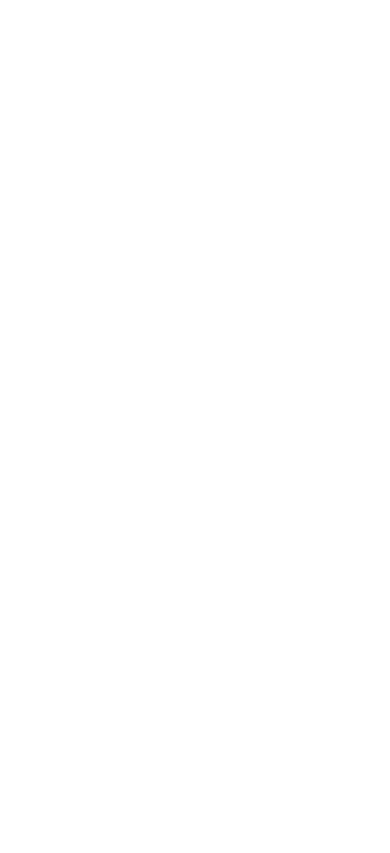
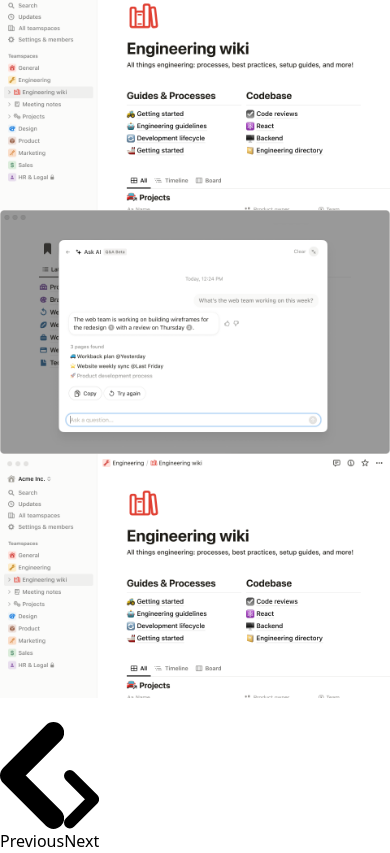
Before and after one commit to wunmicrown/Notion-project, a React (Vite) app: page / in a window 390 px wide. Shown: the part 1276-2129 px from the top of the page. Before the commit the page ends 999 px from the top, so only its background shows below. Built offline with nearby package versions, Linux system fonts and the light colour scheme.

Commit message:
working on the carousel

```diff
--- a/src/Component/Carousel.jsx
+++ b/src/Component/Carousel.jsx
@@ -1,11 +1,61 @@
-import React from 'react'
+import React, { useState } from 'react';
+import img from '../assets/image-folder/Kombi_Hero.png';
+import img1 from '../assets/image-folder/engineering.png';
 
 const Carousel = () => {
+  const images = [img, img1, img, img1];
+  const [currentSlide, setCurrentSlide] = useState(0);
+
+  const handlePrevSlide = () => {
+    setCurrentSlide((prevSlide) => (prevSlide === 0 ? images.length - 1 : prevSlide - 1));
+  };
+
+  const handleNextSlide = () => {
+    setCurrentSlide((prevSlide) => (prevSlide === images.length - 1 ? 0 : prevSlide + 1));
+  };
+
   return (
     <>
+      <div id="default-carousel" className="relative w-full" data-carousel="slide">
+        <div className="relative h-56 overflow-hidden rounded-lg md:h-96">
+          {images.map((image, index) => (
+            <div key={index} className={`duration-700 ease-in-out ${index === currentSlide ? '' : 'hidden'}`} data-carousel-item>
+              <img src={image} alt={`Slide ${index + 1}`} className="absolute block w-full h-full object-cover" />
+            </div>
+          ))}
+        </div>
+        <div className="absolute z-30 flex -translate-x-1/2 bottom-5 left-1/2 space-x-3 rtl:space-x-reverse">
+          {images.map((_, index) => (
+            <button
+              key={index}
+              type="button"
+              className={`w-3 h-3 rounded-full ${index === currentSlide ? 'bg-black' : 'bg-white'}`}
+              aria-current={index === currentSlide}
+              aria-label={`Slide ${index + 1}`}
+              data-carousel-slide-to={index}
+            ></button>
+          ))}
+        </div>
+        <button type="button" onClick={handlePrevSlide} className="absolute top-0 start-0 z-30 flex items-center justify-center h-full px-4 cursor-pointer group focus:outline-none" data-carousel-prev>
+        <span class="inline-flex items-center justify-center w-10 h-10 rounded-full bg-white/30 dark:bg-gray-800/30 group-hover:bg-white/50 dark:group-hover:bg-gray-800/60 group-focus:ring-4 group-focus:ring-white dark:group-focus:ring-gray-800/70 group-focus:outline-none">
+            <svg class="w-4 h-4 text-white dark:text-gray-800 rtl:rotate-180" aria-hidden="true" xmlns="http://www.w3.org/2000/svg" fill="none" viewBox="0 0 6 10">
+                <path stroke="currentColor" stroke-linecap="round" stroke-linejoin="round" stroke-width="2" d="M5 1 1 5l4 4"/>
+            </svg>
+            <span class="sr-only">Previous</span>
+        </span>
+        </button>
+        <button type="button" onClick={handleNextSlide} className="absolute top-0 end-0 z-30 flex items-center justify-center h-full px-4 cursor-pointer group focus:outline-none" data-carousel-next>
+        <span class="inline-flex items-center justify-center w-10 h-10 rounded-full bg-white/30 dark:bg-gray-800/30 group-hover:bg-white/50 dark:group-hover:bg-gray-800/60 group-focus:ring-4 group-focus:ring-white dark:group-focus:ring-gray-800/70 group-focus:outline-none">
+            <svg class="w-4 h-4 text-white dark:text-gray-800 rtl:rotate-180" aria-hidden="true" xmlns="http://www.w3.org/2000/svg" fill="none" viewBox="0 0 6 10">
+                <path stroke="currentColor" stroke-linecap="round" stroke-linejoin="round" stroke-width="2" d="m1 9 4-4-4-4"/>
+            </svg>
+            <span class="sr-only">Next</span>
+        </span>
 
+        </button>
+      </div>
     </>
-  )
-}
+  );
+};
 
-export default Carousel
+export default Carousel;
```
Also changed, not shown: src/assets/image-folder/Kombi_Hero.png (renamed from src/assets/image-folder/Q_A_Kombi_Hero_screenshot.png).
